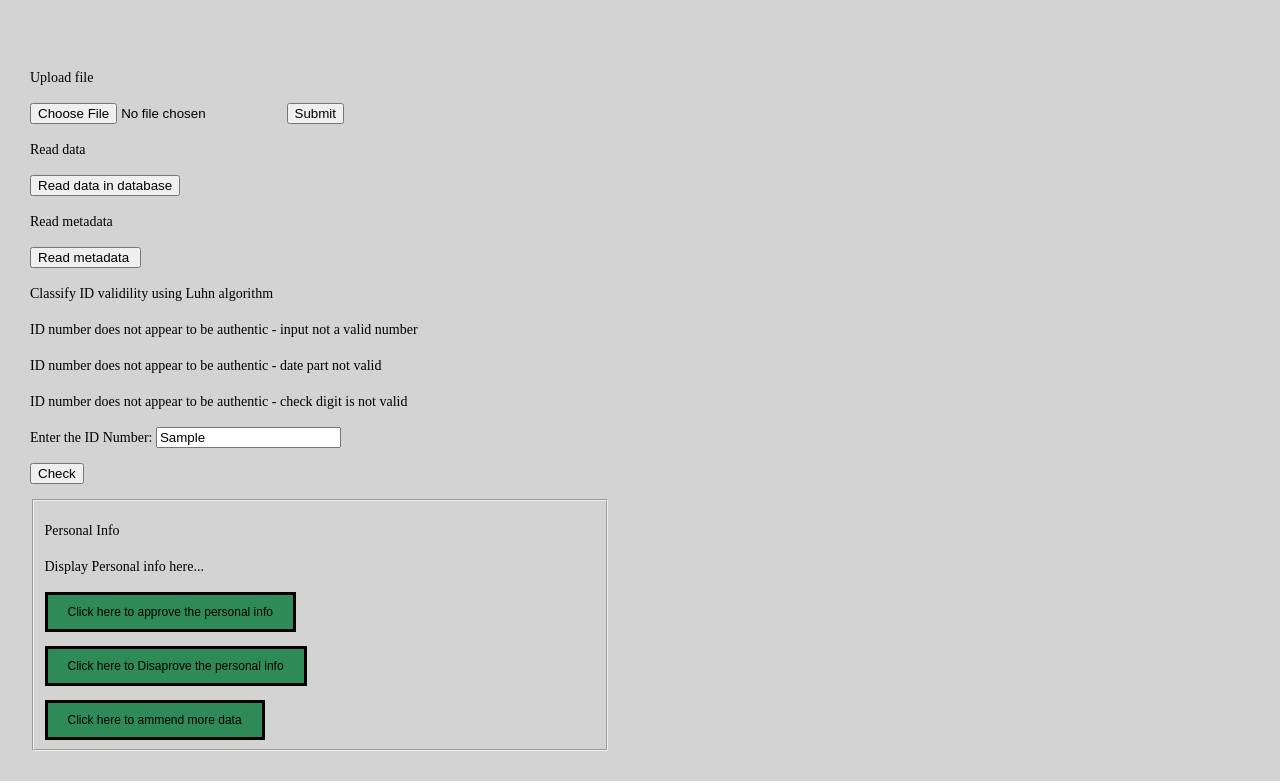
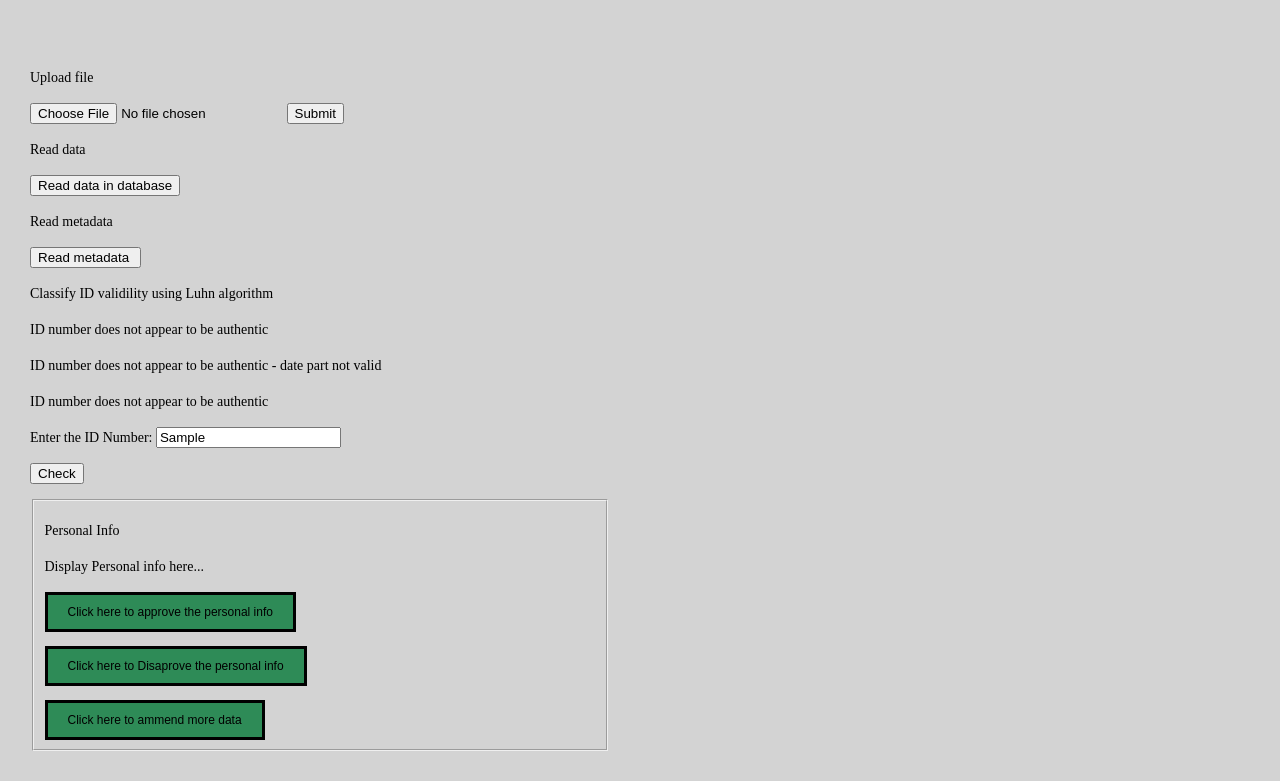
Before and after one commit to ChanelAmberEsterhuizen/UniProj.github.io, a website with bundled scripts: page app.html in a window 1280 px wide. Both pictures are taken after typing "Sample" into the empty fields and a click on the input "Check". Shown: the part 80-861 px from the top of the page. Built offline with nearby package versions, Linux system fonts and the light colour scheme.

Commit message:
Add files via upload
Everything before React

```diff
--- a/script.js
+++ b/script.js
@@ -1,4 +1,4 @@
-
+//const { default: Axios } = require('axios');
 
 //const uri = 'http://jsonplaceholder.typicode.com/users';
 /*const uri = 'http://localhost:3000/people';
@@ -85,7 +85,7 @@ function Validate() {
     var correct = true;
 
     if (idNumber.length != 13 || !isNumber(idNumber)) {
-        error.append('<p>ID number does not appear to be authentic - input not a valid number</p>');
+        error.append('<p>ID number does not appear to be authentic</p>');
         correct = false;
     }
 
@@ -122,7 +122,7 @@ function Validate() {
         multiplier = (multiplier % 2 == 0) ? 1 : 2;
     }
     if ((checkSum % 10) != 0) {
-        error.append('<p>ID number does not appear to be authentic - check digit is not valid</p>');
+        error.append('<p>ID number does not appear to be authentic </p>');
         correct = false;
     };
 
```
Also changed, not shown: index.html (+2 -1 lines).
